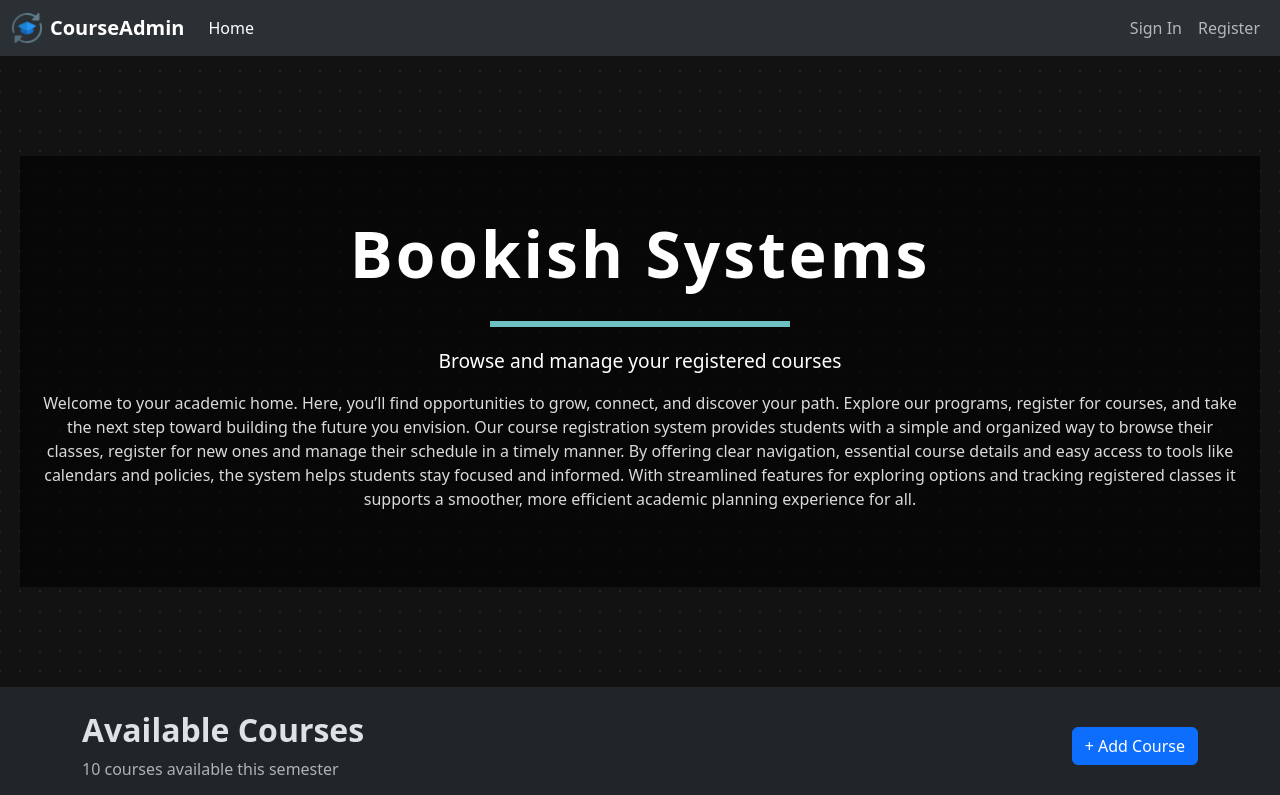
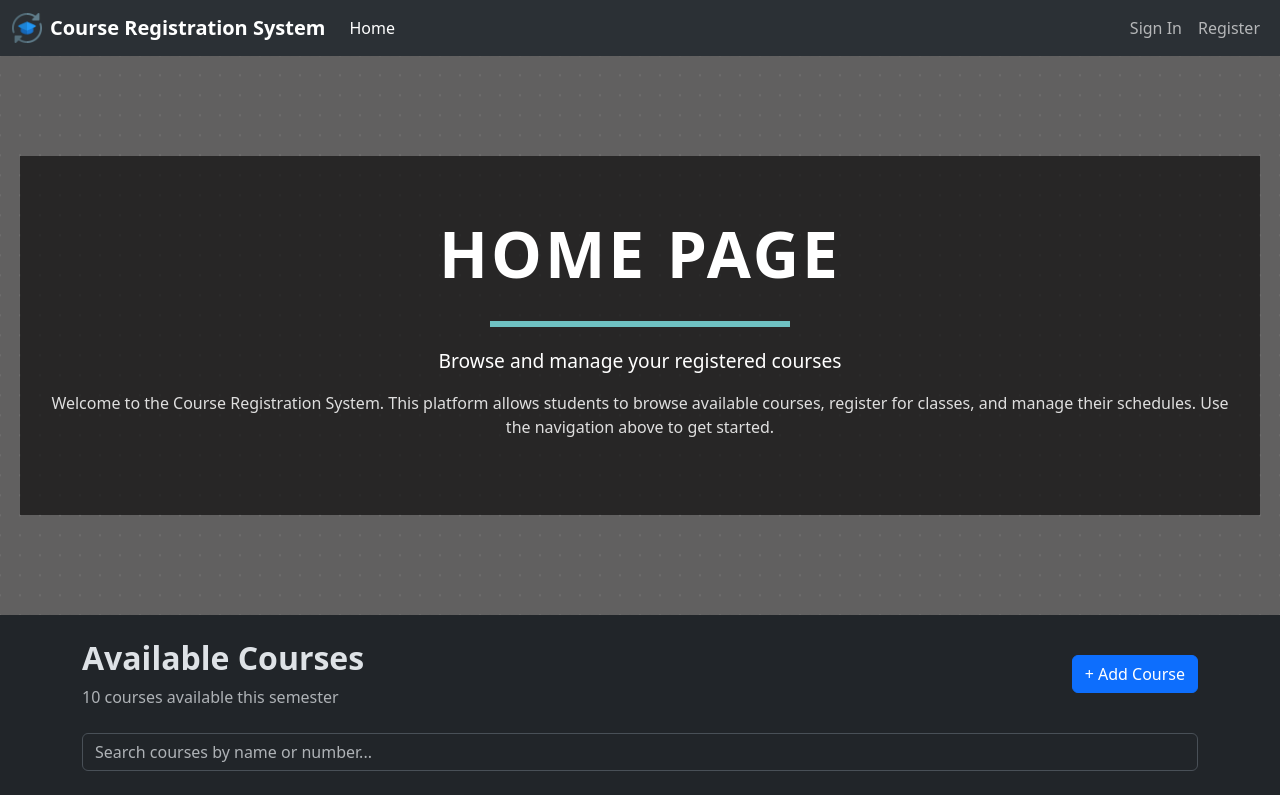
Before and after one commit to pdavis89/SDEV_255_Final_Project_Group2, a React (Vite) app in the folder client/: page /SDEV_255_Final_Project_Group2/ in a window 1280 px wide. Shown: the top 795 px of the page. Built offline with nearby package versions, Linux system fonts and the light colour scheme.

Commit message:
Some more css designs implimented

```diff
--- a/client/src/App.css
+++ b/client/src/App.css
@@ -38,7 +38,8 @@
 
 
 .hero-container {
-  background-color: #121212;
+
+  background-color: #616060;
   background-image: radial-gradient(rgba(255, 255, 255, 0.08) 1px, transparent 1px);
 
   background-size: 20px 20px;
@@ -63,7 +64,9 @@
   font-size: 4rem;
   font-weight: 700;
   letter-spacing: 3px;
+  text-transform: uppercase;
 }
+
 
 
 .hero-divider {
@@ -87,10 +90,10 @@
 
 
 body {
-  background-color: #121212;
-  color: white;
+  background-color: #faf6f6;
+  color: rgb(14, 11, 11);
   margin: 0;
-  font-family: Arial, sans-serif;
+  font-family: 'sans-serif';
 }
 
 
@@ -106,6 +109,8 @@ body {
 .button-icon {
   height: 18px;
   width: 18px;
+  background-color: #6ec1c2;
+
 }
 
 
--- a/client/src/App.jsx
+++ b/client/src/App.jsx
@@ -10,6 +10,7 @@ import CourseDetailPage from './pages/CourseDetailPage';
 import NewCoursePage from './pages/NewCoursePage';
 import EditCoursePage from './pages/EditCoursePage';
 import SchedulePage from './pages/SchedulePage';
+import './App.css';
 
 export default function App() {
   return (
--- a/client/src/components/AddCourseButton.jsx
+++ b/client/src/components/AddCourseButton.jsx
@@ -1,4 +1,7 @@
 import { Button } from 'react-bootstrap';
+import './App.css';
+
+
 
 function AddCourseButton({ onAdd }) {
   return (
--- a/client/src/components/Hero.jsx
+++ b/client/src/components/Hero.jsx
@@ -2,13 +2,13 @@ export default function Hero({ title, subtitle }) {
   return (
     <div className="hero-container">
       <div className="hero-overlay">
-        <h1 className="hero-title">Bookish Systems</h1>
+        <h1 className="hero-title">Home Page</h1>
         <div className="hero-divider"></div>
         <p className="hero-subtitle">{subtitle}</p>
         <p className="hero-subtext">
-          Welcome to your academic home. Here, you’ll find opportunities to grow, connect, and discover your path. Explore our programs, register for courses, and take the next step toward building the future you envision.
+          Welcome to the Course Registration System. This platform allows students to browse available courses, register for classes, and manage their schedules.
 
-         Our course registration system provides students with a simple and organized way to browse their classes, register for new ones and manage their schedule in a timely manner. By offering clear navigation, essential course details and easy access to tools like calendars and policies, the system helps students stay focused and informed. With streamlined features for exploring options and tracking registered classes it supports a smoother, more efficient academic planning experience for all.
+Use the navigation above to get started.
         </p>
       </div>
     </div>
--- a/client/src/components/Navbar.jsx
+++ b/client/src/components/Navbar.jsx
@@ -19,7 +19,7 @@ function Navbar() {
             height="30"
             className="me-2"
           />
-          <span className="fw-bold">CourseAdmin</span>
+          <span className="fw-bold">Course Registration System</span>
         </BsNavbar.Brand>
         <BsNavbar.Toggle aria-controls="navbarScroll" />
         <BsNavbar.Collapse id="navbarScroll">
--- a/client/src/index.css
+++ b/client/src/index.css
@@ -0,0 +1,5 @@
+body {
+  background-color: #fdfcfc;
+  color: rgb(8, 8, 8);
+  margin: 0;
+}
```
